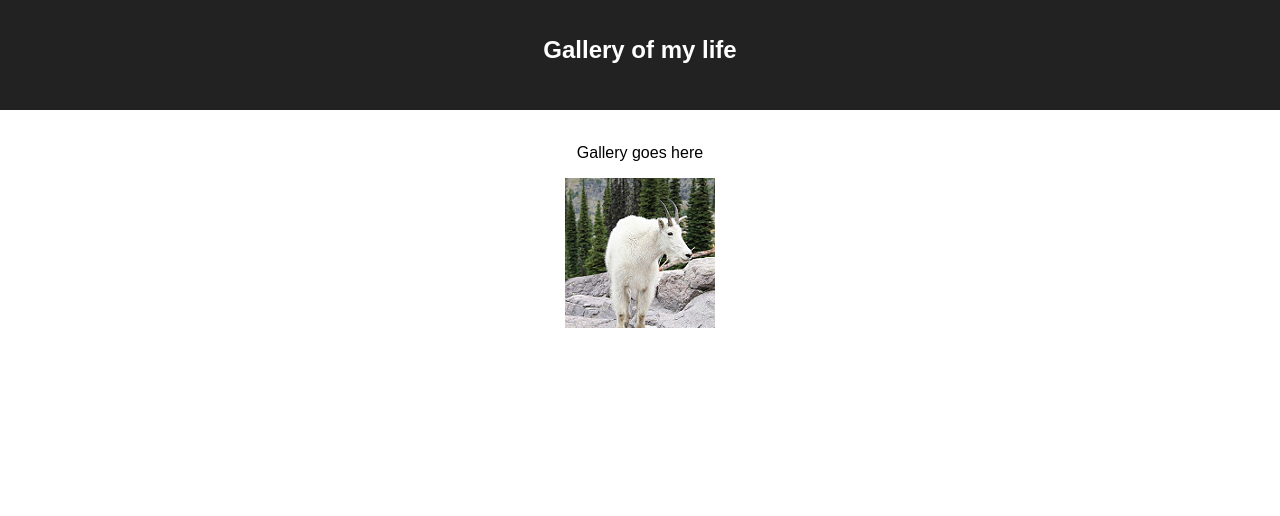
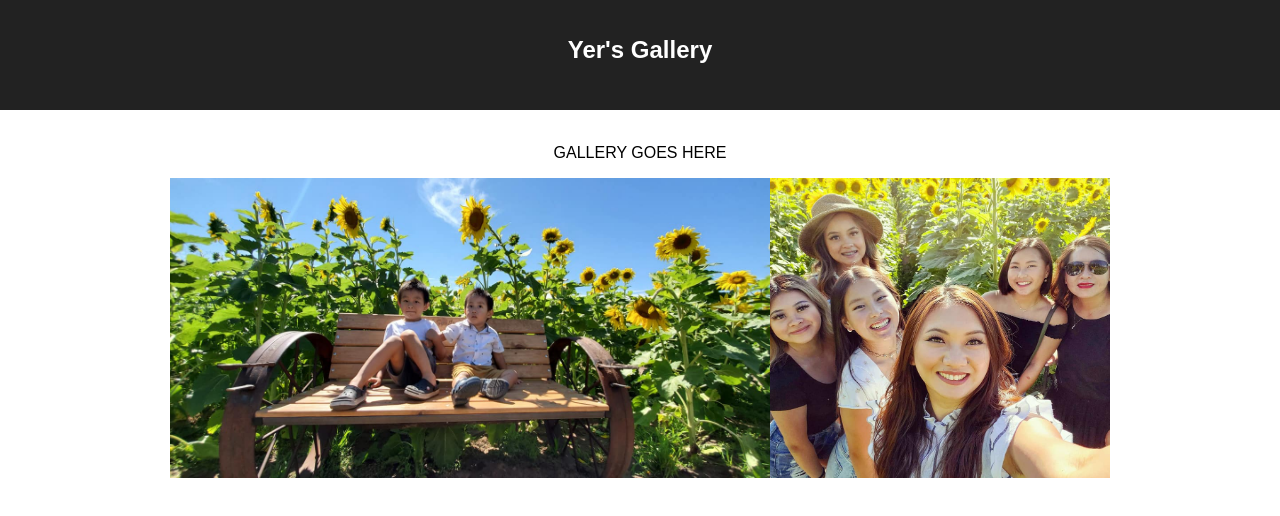
Before and after one commit to yyerthao/react-gallery, a React app: page / in a window 1280 px wide. Built offline with nearby package versions, Linux system fonts and the light colour scheme.

Commit message:
Add photos into gallery

```diff
--- a/server/modules/gallery.data.js
+++ b/server/modules/gallery.data.js
@@ -1,5 +1,7 @@
 const galleryItems = [
-    { id: 1, path: 'images/goat_small.jpg', description: 'Photo of a goat taken at Glacier National Park.', likes: 0 }
+    { id: 1, path: 'images/goat_small.jpg', description: 'Photo of a goat taken at Glacier National Park.', likes: 0 },
+    { id: 2, path: 'images/sunboys.jpg', description: 'Ben and Winston.', likes: 0 },
+    { id: 3, path: 'images/sungirls.jpg', description: 'Enjoying the sunflower field in Big Lake, MN.', likes: 0 }
 
 
 
--- a/src/components/App/App.css
+++ b/src/components/App/App.css
@@ -21,3 +21,14 @@
   from { transform: rotate(0deg); }
   to { transform: rotate(360deg); }
 }
+
+
+img{
+  width: 600px;
+  height: 300px;
+}
+
+.sungirls{
+  width: 340px;
+  height: 300px;
+}
--- a/src/components/App/App.js
+++ b/src/components/App/App.js
@@ -1,16 +1,22 @@
 import React, { Component } from 'react';
 import './App.css';
+import GalleryItem from '../GalleryItem/GalleryItem';
 
 class App extends Component {
+
+state = {
+  imageList: []
+}
+
   render() {
     return (
       <div className="App">
         <header className="App-header">
-          <h1 className="App-title">Gallery of my life</h1>
+          <h1 className="App-title">Yer's Gallery</h1>
         </header>
         <br/>
-        <p>Gallery goes here</p>
-        <img src="images/goat_small.jpg"/>
+        <p>GALLERY GOES HERE</p>
+        <GalleryItem />
       </div>
     );
   }
--- /dev/null
+++ b/src/components/GalleryItem/GalleryItem.js
@@ -0,0 +1,14 @@
+import React, { Component } from 'react';
+
+class GalleryItem extends Component {
+  render() {
+    return (
+        <>
+        <img src="images/sunboys.jpg"/>
+        <img className="sungirls" src="images/sungirls.jpg"/>
+        </>
+    );
+  }
+}
+
+export default GalleryItem;
```
Also changed, not shown: TODO.md (+4 -5 lines), public/images/sunboys.jpg (added), public/images/sungirls.jpg (added).
